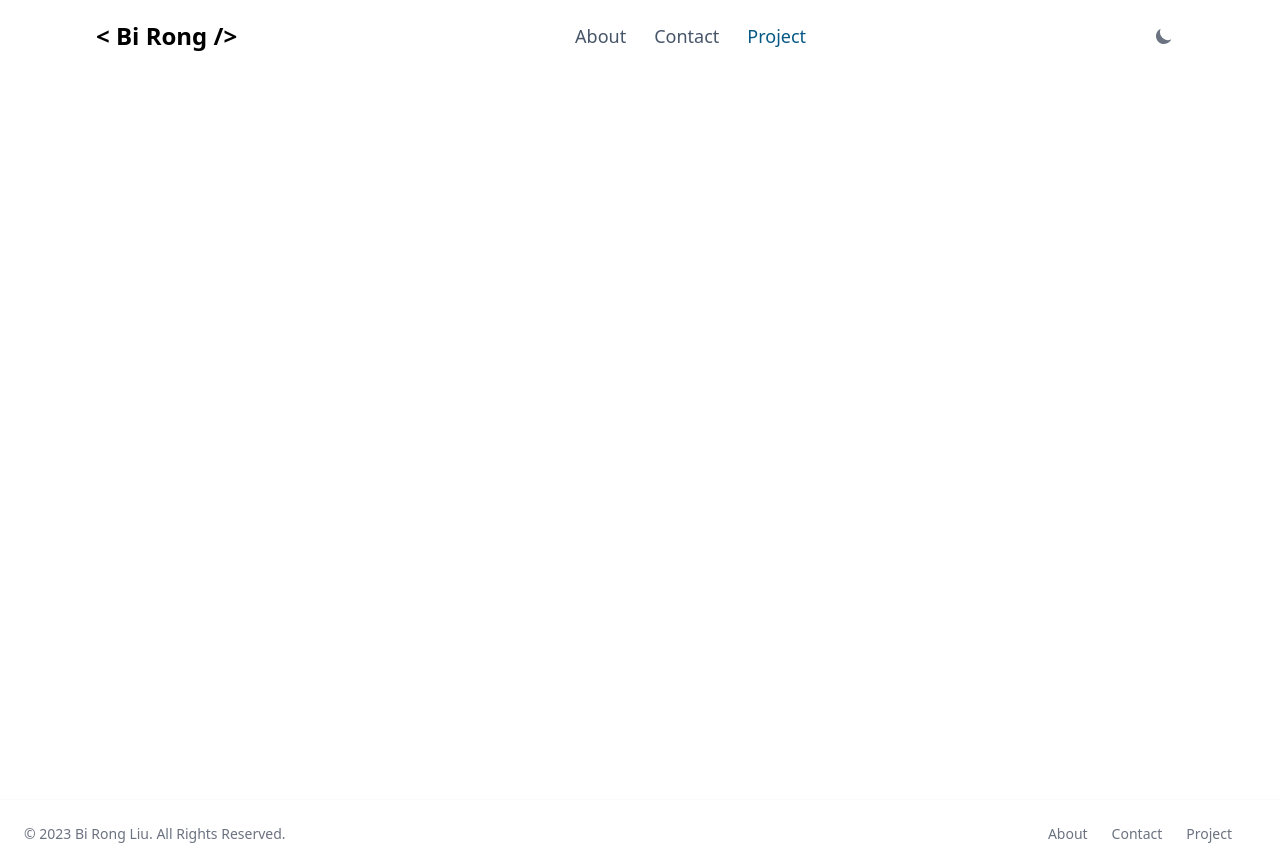
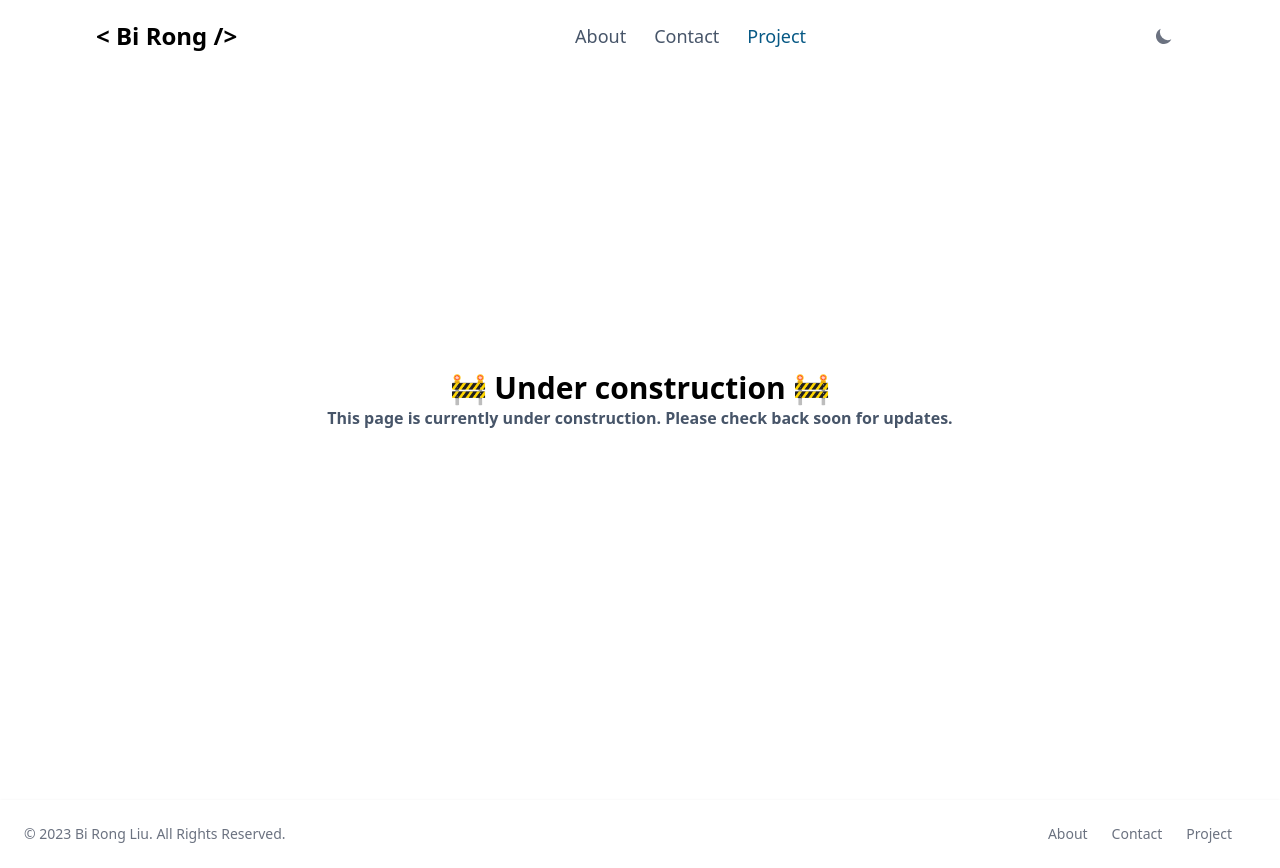
Before and after one commit to birongliu/portfolio, a React (Create React App) app: page /project in a window 1280 px wide. Built offline with nearby package versions, Linux system fonts and the light colour scheme.

Commit message:
add construction page for project page also

```diff
--- a/src/App.tsx
+++ b/src/App.tsx
@@ -17,7 +17,7 @@ export default function App() {
 				<Routes>
 					<Route path="/" element={<Home />} />
 					<Route path="/about" element={<UnderConstruction />}></Route>
-					<Route path="/project" element={<Project />}/>
+					<Route path="/project" element={<UnderConstruction />}/>
 					<Route path="/404" element={<FourOFour />} />
 					<Route path="*" element={<Navigate to="/404" replace />} />
 				</Routes>
```
